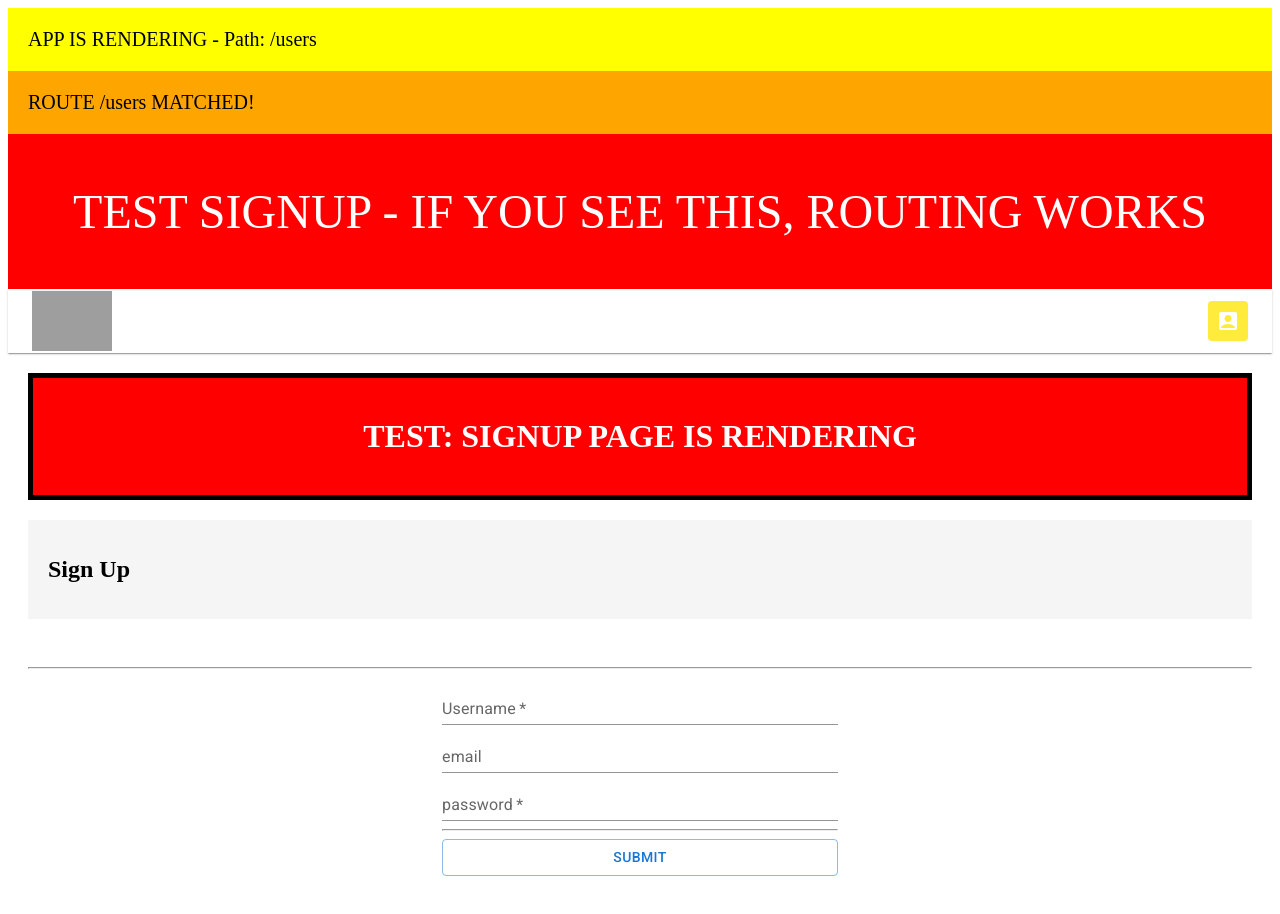
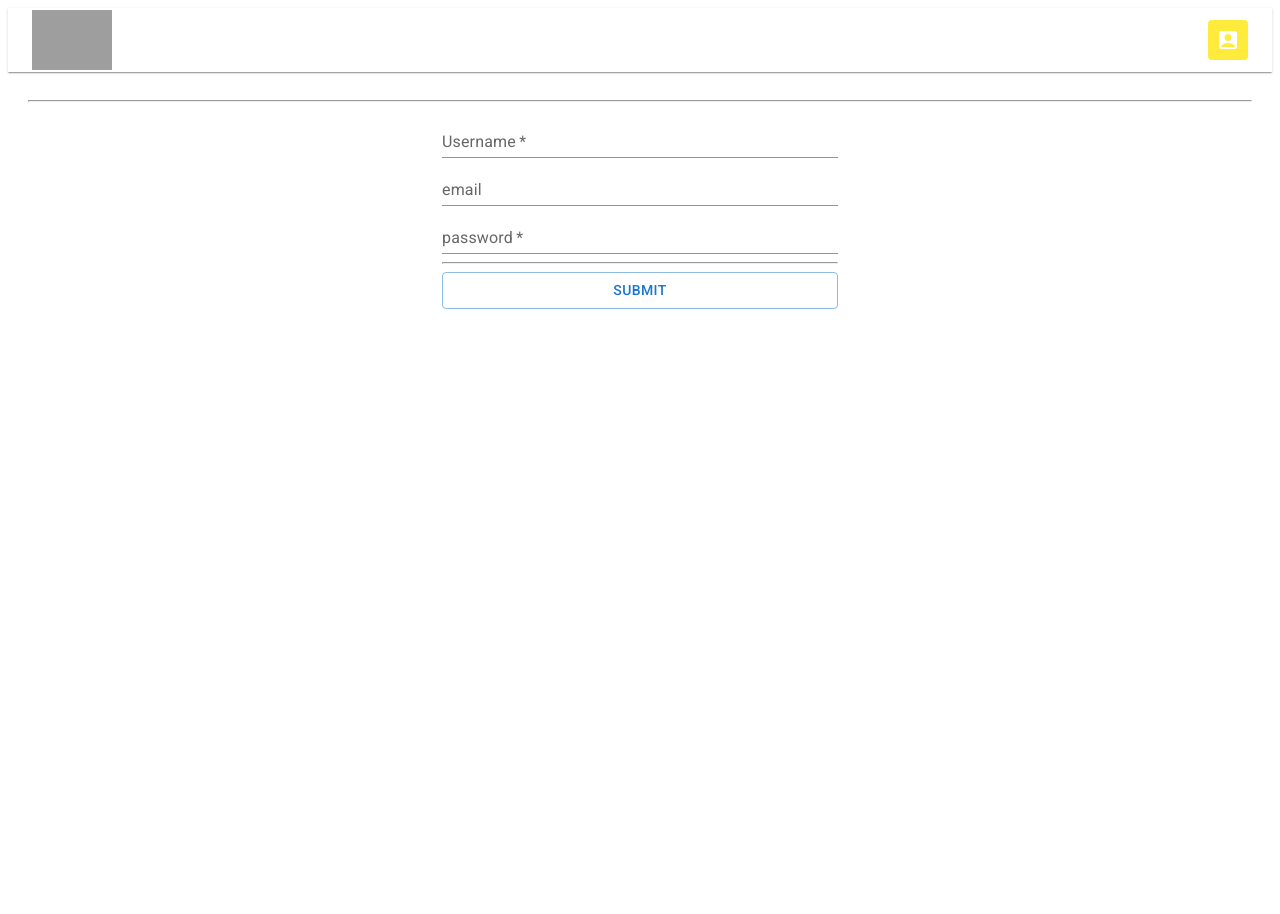
Before and after one commit to KevinJStafford/fantasy_predictor, a React (Create React App) app in the folder client/: page /users in a window 1280 px wide. Shown: the top 914 px of the page. After the commit the page ends 800 px from the top, so only its background shows below. Built offline with nearby package versions, Linux system fonts and the light colour scheme; grey boxes are pictures that could not be loaded.

Commit message:
Fix navigation: use React Router instead of href for Sign Up button

```diff
--- a/client/src/components/App.js
+++ b/client/src/components/App.js
@@ -2,7 +2,6 @@ import React, { useState } from "react";
 import { Switch, Route } from "react-router-dom";
 
 import Signup from './Signup'
-import TestSignup from './TestSignup'
 import Navbar from './Navbar'
 import LandingGrid from "./LandingGrid"
 import Login from "./Login"
@@ -10,27 +9,17 @@ import Members from "./Members"
 
 
 function App() {
-  console.log('=== APP COMPONENT RENDERING ===');
-  console.log('Current pathname:', window.location.pathname);
   // eslint-disable-next-line no-unused-vars
   const [user, setUser] = useState(null)
 
-  // Test: render something before Switch to verify App is rendering
   return (
     <main>
-      <div style={{ padding: '20px', backgroundColor: 'yellow', fontSize: '20px' }}>
-        APP IS RENDERING - Path: {window.location.pathname}
-      </div>
       <Switch>
         <Route exact path="/">
           <Navbar />
           <LandingGrid />
       </Route>
-      <Route path="/users">
-        <div style={{ padding: '20px', backgroundColor: 'orange', fontSize: '20px' }}>
-          ROUTE /users MATCHED!
-        </div>
-        <TestSignup />
+      <Route exact path="/users">
         <Signup setUser={setUser} />
       </Route>
       <Route exact path="/login">
--- a/client/src/components/LandingGrid.js
+++ b/client/src/components/LandingGrid.js
@@ -1,16 +1,31 @@
 import * as React from 'react'
 import { Button, Box } from '@mui/material'
 import { yellow } from '@mui/material/colors';
+import { useHistory } from 'react-router-dom';
 
 function LandingGrid() {
+    const history = useHistory();
+
     return (
         <>
         <Box>
             <h1>Premier League Score Predictor</h1>
             <h3>Correctly guess the scores of every Premier League match to win points and impress your friends!</h3>
         </Box>
-        <Button sx={{bgcolor: yellow[500] }} variant="contained" href="/users">Sign Up</Button>
-        <Button sx={{bgcolor: yellow[500] }} variant='outlined' href="/login">Login</Button>
+        <Button
+            sx={{bgcolor: yellow[500] }}
+            variant="contained"
+            onClick={() => history.push('/users')}
+        >
+            Sign Up
+        </Button>
+        <Button
+            sx={{bgcolor: yellow[500] }}
+            variant='outlined'
+            onClick={() => history.push('/login')}
+        >
+            Login
+        </Button>
         </>
     )
 }
--- a/client/src/components/Signup.js
+++ b/client/src/components/Signup.js
@@ -6,11 +6,8 @@ import {useHistory} from 'react-router-dom';
 import { apiUrl } from '../utils/api';
 
 import Navbar from './Navbar'
-import ErrorBoundary from './ErrorBoundary'
 
 function Signup({setUser}) {
-    console.log('=== SIGNUP COMPONENT RENDERING ===');
-    console.log('setUser prop:', typeof setUser);
     const history = useHistory();
 
     const signupSchema = yup.object().shape({
@@ -52,29 +49,10 @@ function Signup({setUser}) {
         }
     })
 
-    console.log('Signup component returning JSX, apiUrl base:', apiUrl(''));
     return(
-        <main style={{ minHeight: '100vh', backgroundColor: '#ffffff', position: 'relative', zIndex: 1 }}>
-            <ErrorBoundary>
-                <Navbar />
-            </ErrorBoundary>
-            {/* TEST: This should be visible if component renders */}
-            <div style={{
-                padding: '40px',
-                backgroundColor: 'red',
-                color: 'white',
-                fontSize: '32px',
-                fontWeight: 'bold',
-                textAlign: 'center',
-                margin: '20px',
-                border: '5px solid black'
-            }}>
-                TEST: SIGNUP PAGE IS RENDERING
-            </div>
-            <div style={{ padding: '20px', backgroundColor: '#f5f5f5', margin: '20px' }}>
-                <h1 style={{ color: '#000000', fontSize: '24px', fontWeight: 'bold' }}>Sign Up</h1>
-            </div>
-            <div style={{ padding: '20px', backgroundColor: '#ffffff' }}>
+        <main>
+            <Navbar />
+            <div style={{ padding: '20px' }}>
             {/* {formik.errors} */}
         <hr></hr>
         <Container maxWidth="xs">
--- a/client/src/components/TestSignup.js
+++ /dev/null
@@ -1,18 +0,0 @@
-import React from 'react';
-
-function TestSignup() {
-    console.log('TEST SIGNUP COMPONENT RENDERING');
-    return (
-        <div style={{
-            padding: '50px',
-            backgroundColor: 'red',
-            color: 'white',
-            fontSize: '48px',
-            textAlign: 'center'
-        }}>
-            TEST SIGNUP - IF YOU SEE THIS, ROUTING WORKS
-        </div>
-    );
-}
-
-export default TestSignup;
```
Also changed, not shown: client/src/index.js (+1 -9 lines).
